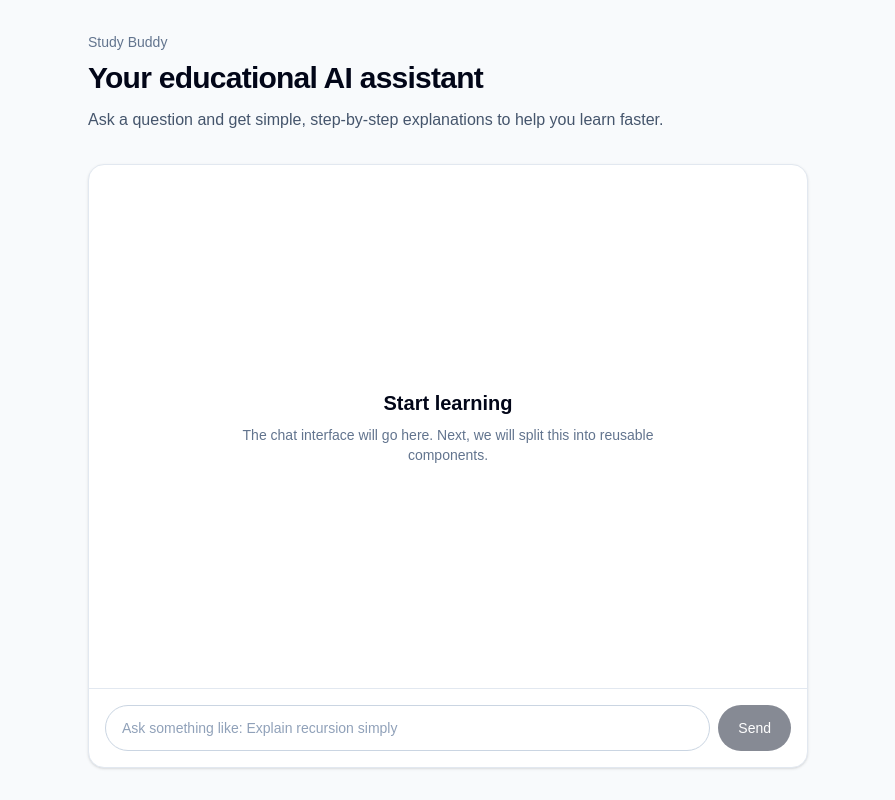
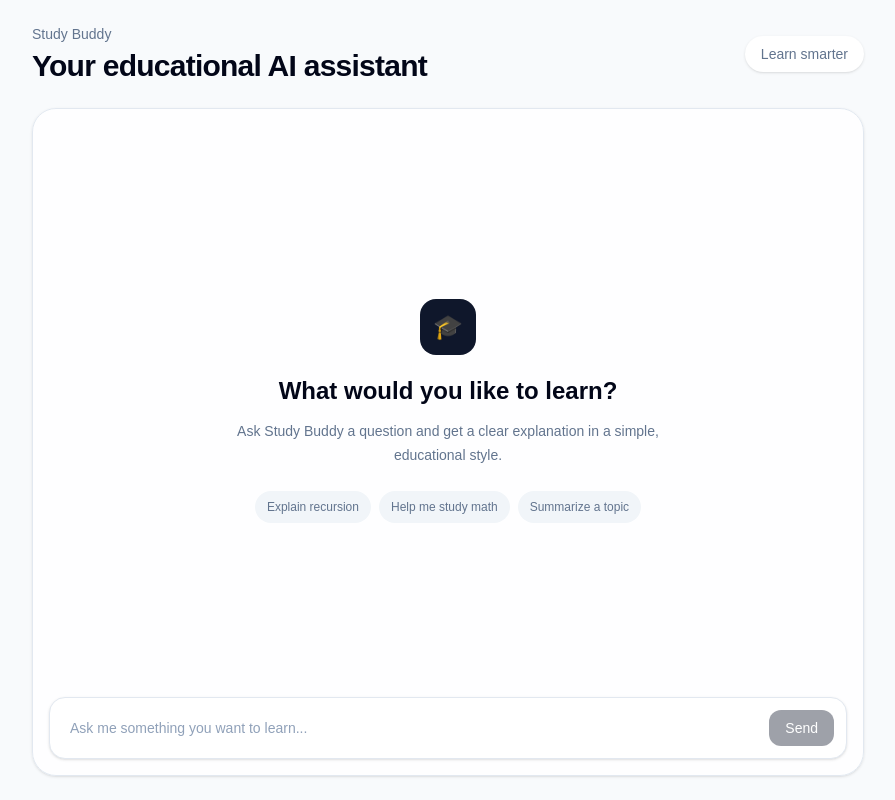
Before and after one commit to gokcesen/study-buddy, a Next.js app: page / in a window 1280 px wide. Shown: the whole page, without its empty margins (192-1087 px from the left). Built offline with nearby package versions, Linux system fonts and the light colour scheme.

Commit message:
feat: add chat ui components

```diff
--- a/src/app/page.tsx
+++ b/src/app/page.tsx
@@ -1,45 +1,23 @@
+import { ChatContainer } from "@/components/chat/ChatContainer";
+
 export default function Home() {
   return (
     <main className="min-h-screen bg-slate-50 text-slate-950">
-      <section className="mx-auto flex min-h-screen w-full max-w-3xl flex-col px-6 py-8">
-        <header className="mb-8">
-          <p className="text-sm font-medium text-slate-500">Study Buddy</p>
-          <h1 className="mt-2 text-3xl font-bold tracking-tight">
-            Your educational AI assistant
-          </h1>
-          <p className="mt-3 max-w-xl text-slate-600">
-            Ask a question and get simple, step-by-step explanations to help you
-            learn faster.
-          </p>
+      <section className="mx-auto flex min-h-screen w-full max-w-4xl flex-col px-5 py-6 sm:px-8">
+        <header className="mb-6 flex items-center justify-between">
+          <div>
+            <p className="text-sm font-medium text-slate-500">Study Buddy</p>
+            <h1 className="mt-1 text-2xl font-bold tracking-tight sm:text-3xl">
+              Your educational AI assistant
+            </h1>
+          </div>
+
+          <div className="hidden rounded-full bg-white px-4 py-2 text-sm text-slate-500 shadow-sm sm:block">
+            Learn smarter
+          </div>
         </header>
 
-        <div className="flex flex-1 flex-col rounded-2xl border border-slate-200 bg-white shadow-sm">
-          <div className="flex flex-1 items-center justify-center px-6 text-center">
-            <div>
-              <h2 className="text-xl font-semibold">Start learning</h2>
-              <p className="mt-2 max-w-md text-sm text-slate-500">
-                The chat interface will go here. Next, we will split this into
-                reusable components.
-              </p>
-            </div>
-          </div>
-
-          <div className="border-t border-slate-200 p-4">
-            <div className="flex gap-2">
-              <input
-                className="flex-1 rounded-full border border-slate-300 px-4 py-3 text-sm outline-none placeholder:text-slate-400"
-                placeholder="Ask something like: Explain recursion simply"
-                disabled
-              />
-              <button
-                className="rounded-full bg-slate-900 px-5 py-3 text-sm font-medium text-white disabled:cursor-not-allowed disabled:opacity-50"
-                disabled
-              >
-                Send
-              </button>
-            </div>
-          </div>
-        </div>
+        <ChatContainer />
       </section>
     </main>
   );
--- /dev/null
+++ b/src/components/chat/ChatContainer.tsx
@@ -0,0 +1,59 @@
+"use client";
+
+import { useState } from "react";
+
+import { ChatInput } from "./ChatInput";
+
+export function ChatContainer() {
+  const [input, setInput] = useState("");
+
+  const handleSubmit = () => {
+    const message = input.trim();
+
+    if (!message) {
+      return;
+    }
+
+    console.log(message);
+    setInput("");
+  };
+
+  return (
+    <section className="flex flex-1 flex-col rounded-3xl border border-slate-200 bg-white/80 p-4 shadow-sm backdrop-blur">
+      <div className="flex flex-1 items-center justify-center px-4 py-16 text-center">
+        <div className="max-w-md">
+          <div className="mx-auto mb-5 flex h-14 w-14 items-center justify-center rounded-2xl bg-slate-900 text-2xl">
+            🎓
+          </div>
+
+          <h2 className="text-2xl font-semibold text-slate-950">
+            What would you like to learn?
+          </h2>
+
+          <p className="mt-3 text-sm leading-6 text-slate-500">
+            Ask Study Buddy a question and get a clear explanation in a simple,
+            educational style.
+          </p>
+
+          <div className="mt-6 flex flex-wrap justify-center gap-2 text-xs text-slate-500">
+            <span className="rounded-full bg-slate-100 px-3 py-2">
+              Explain recursion
+            </span>
+            <span className="rounded-full bg-slate-100 px-3 py-2">
+              Help me study math
+            </span>
+            <span className="rounded-full bg-slate-100 px-3 py-2">
+              Summarize a topic
+            </span>
+          </div>
+        </div>
+      </div>
+
+      <ChatInput
+        input={input}
+        onInputChange={setInput}
+        onSubmit={handleSubmit}
+      />
+    </section>
+  );
+}
--- /dev/null
+++ b/src/components/chat/ChatInput.tsx
@@ -0,0 +1,36 @@
+type ChatInputProps = {
+  input: string;
+  onInputChange: (value: string) => void;
+  onSubmit: () => void;
+};
+
+export function ChatInput({
+  input,
+  onInputChange,
+  onSubmit,
+}: ChatInputProps) {
+  return (
+    <form
+      className="flex items-center gap-3 rounded-2xl border border-slate-200 bg-white p-3 shadow-sm"
+      onSubmit={(event) => {
+        event.preventDefault();
+        onSubmit();
+      }}
+    >
+      <input
+        className="min-w-0 flex-1 bg-transparent px-2 text-sm text-slate-900 outline-none placeholder:text-slate-400"
+        placeholder="Ask me something you want to learn..."
+        value={input}
+        onChange={(event) => onInputChange(event.target.value)}
+      />
+
+      <button
+        className="rounded-xl bg-slate-900 px-4 py-2 text-sm font-medium text-white transition hover:bg-slate-700 disabled:cursor-not-allowed disabled:opacity-40"
+        type="submit"
+        disabled={!input.trim()}
+      >
+        Send
+      </button>
+    </form>
+  );
+}
```
